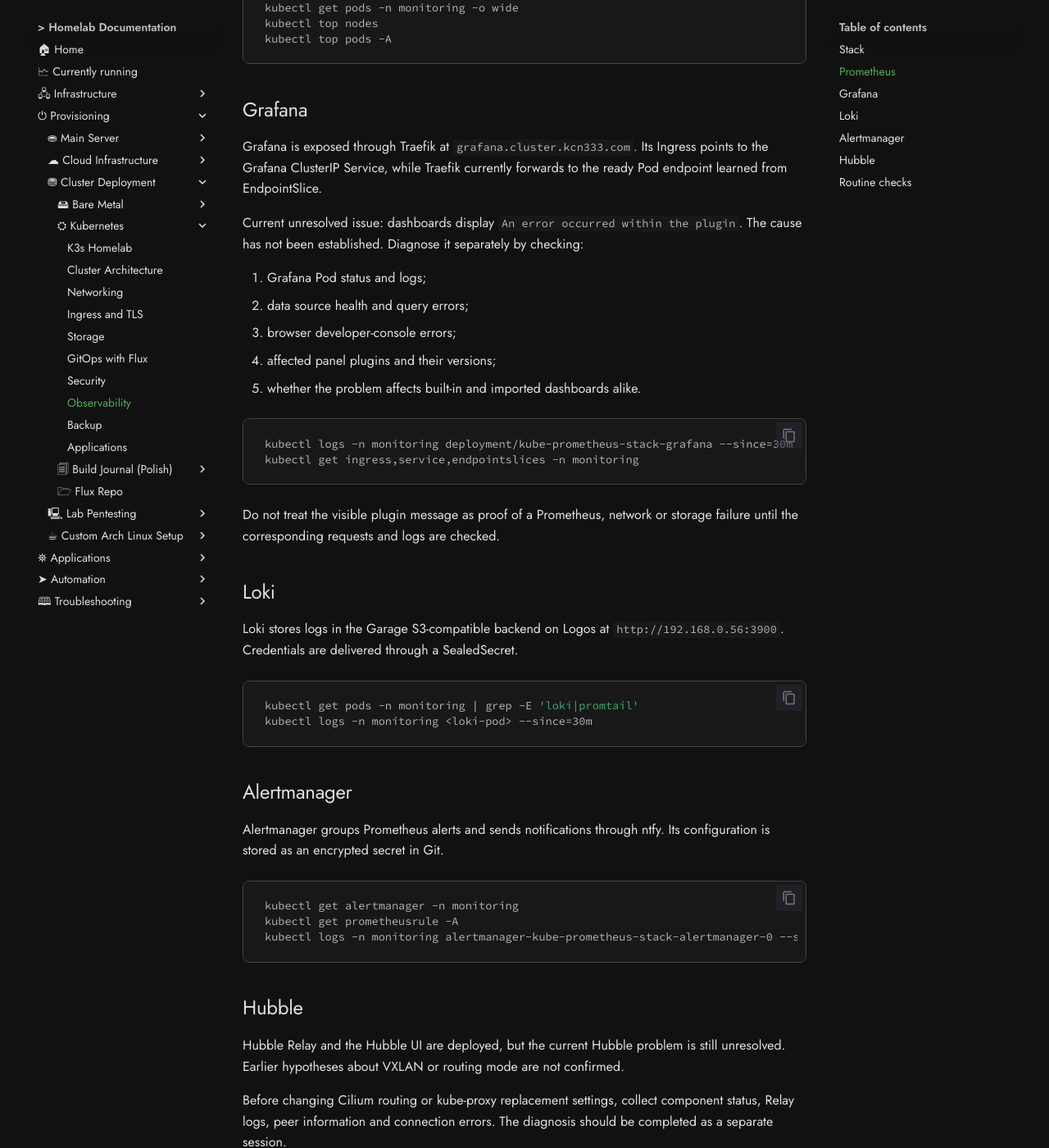
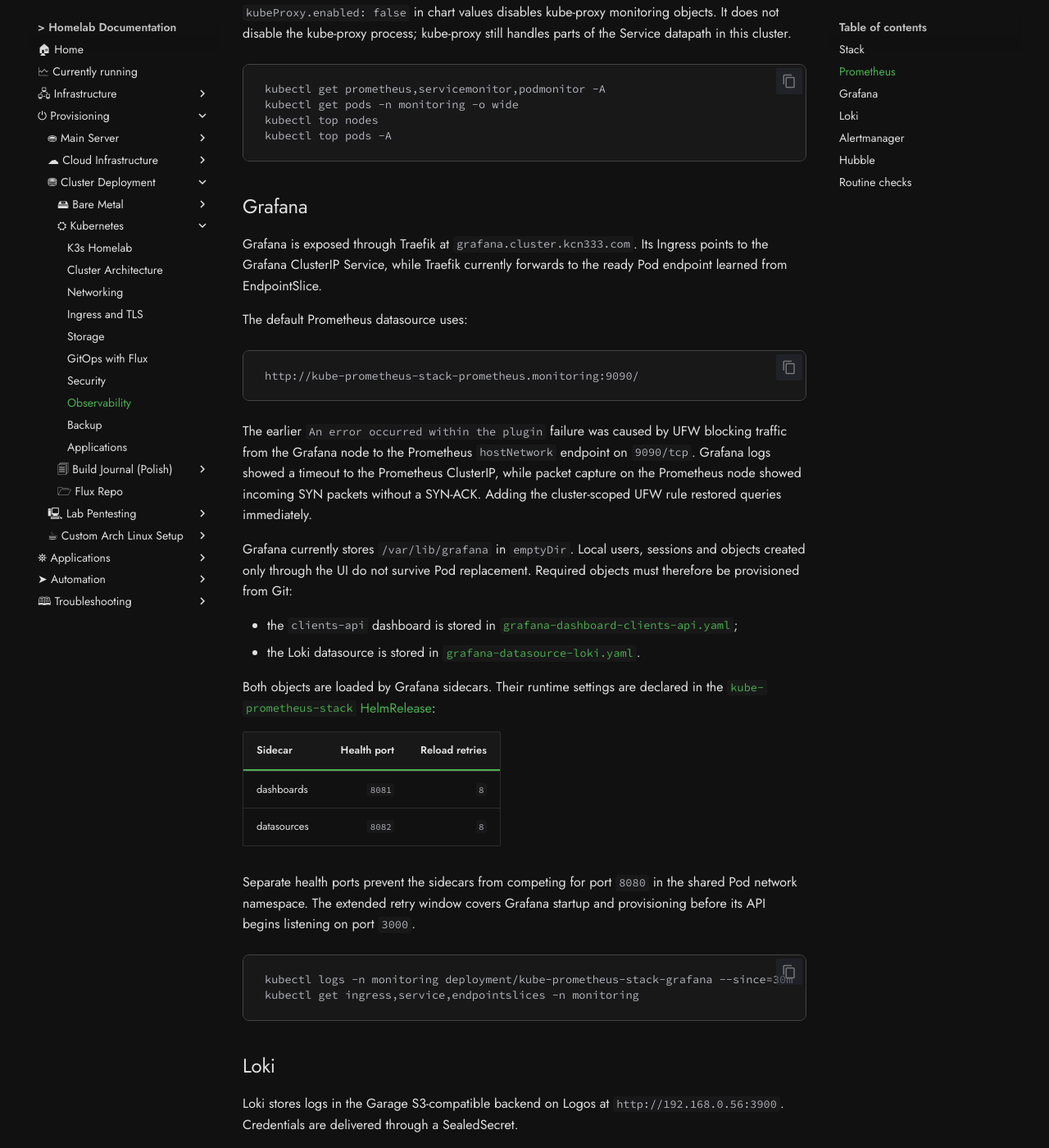
Before and after one commit to kCn3333/homelab, an MkDocs documentation site: the page built from docs/kubernetes/07-observability.md, in a window 1280 px wide and 1400 px high, scrolled down 989 px. Shown: the whole window at 82% size. Built offline with MkDocs 1.6.1 and Material for MkDocs 9.7.7, drawn with Linux system fonts in a browser that asks for light colours; comment, search, counter and statistics services are not loaded; some of the changed text lies outside the part shown.

Commit message:
docs(observability): document Grafana recovery and provisioning

````diff
--- a/docs/kubernetes/07-observability.md
+++ b/docs/kubernetes/07-observability.md
@@ -2,24 +2,30 @@
 
 ## Stack
 
-| Component          | Purpose                                 |
-| ------------------ | --------------------------------------- |
-| Prometheus         | Metrics collection and alert evaluation |
-| Grafana            | Dashboards and queries                  |
-| Alertmanager       | Alert grouping and delivery             |
-| node-exporter      | Node metrics                            |
-| kube-state-metrics | Kubernetes object metrics               |
-| Loki               | Log storage and querying                |
-| Promtail           | Log collection                          |
-| Hubble             | Cilium network-flow visibility          |
+| Component | Purpose |
+|---|---|
+| Prometheus | Metrics collection and alert evaluation |
+| Grafana | Dashboards and queries |
+| Alertmanager | Alert grouping and delivery |
+| node-exporter | Node metrics |
+| kube-state-metrics | Kubernetes object metrics |
+| Loki | Log storage and querying |
+| Promtail | Log collection |
+| Hubble | Cilium network-flow visibility |
 
 `kube-prometheus-stack` is currently deployed as chart version `82.10.1` through Flux.
+The stack includes Grafana `12.4.0` and `kiwigrid/k8s-sidecar:2.5.0`.
 
 ## Prometheus
 
 Prometheus uses `hostNetwork: true` and `hostPID: true` so it can scrape kubelet and
-node-exporter endpoints on node addresses. UFW permits the required traffic inside the
-cluster subnet.
+node-exporter endpoints on node addresses. It therefore listens on TCP port `9090` in
+the network namespace of its node instead of using only a Pod IP.
+
+UFW must allow `9090/tcp` from the cluster-node subnet on every K3s node. This rule is
+managed by the
+[K3s UFW playbook](https://github.com/kCn3333/homelab-ansible/blob/main/cluster/playbooks/power/k3s-ufw.yml)
+and is intentionally not open to the entire LAN or the Internet.
 
 Some kube-prometheus-stack integrations for embedded K3s control-plane components are
 disabled because their expected upstream endpoints are not exposed in the standard
@@ -42,22 +48,44 @@
 to the Grafana ClusterIP Service, while Traefik currently forwards to the ready Pod
 endpoint learned from EndpointSlice.
 
-Current unresolved issue: dashboards display `An error occurred within the plugin`.
-The cause has not been established. Diagnose it separately by checking:
+The default Prometheus datasource uses:
 
-1. Grafana Pod status and logs;
-2. data source health and query errors;
-3. browser developer-console errors;
-4. affected panel plugins and their versions;
-5. whether the problem affects built-in and imported dashboards alike.
+```text
+http://kube-prometheus-stack-prometheus.monitoring:9090/
+```
+
+The earlier `An error occurred within the plugin` failure was caused by UFW blocking
+traffic from the Grafana node to the Prometheus `hostNetwork` endpoint on
+`9090/tcp`. Grafana logs showed a timeout to the Prometheus ClusterIP, while packet
+capture on the Prometheus node showed incoming SYN packets without a SYN-ACK. Adding
+the cluster-scoped UFW rule restored queries immediately.
+
+Grafana currently stores `/var/lib/grafana` in `emptyDir`. Local users, sessions and
+objects created only through the UI do not survive Pod replacement. Required objects
+must therefore be provisioned from Git:
+
+- the `clients-api` dashboard is stored in
+  [`grafana-dashboard-clients-api.yaml`](https://github.com/kCn3333/k3s-homelab/blob/main/infrastructure/operators/monitoring/grafana-dashboard-clients-api.yaml);
+- the Loki datasource is stored in
+  [`grafana-datasource-loki.yaml`](https://github.com/kCn3333/k3s-homelab/blob/main/infrastructure/operators/monitoring/grafana-datasource-loki.yaml).
+
+Both objects are loaded by Grafana sidecars. Their runtime settings are declared in
+the
+[`kube-prometheus-stack` HelmRelease](https://github.com/kCn3333/k3s-homelab/blob/main/infrastructure/operators/monitoring/helmrelease.yaml):
+
+| Sidecar | Health port | Reload retries |
+|---|---:|---:|
+| dashboards | `8081` | `8` |
+| datasources | `8082` | `8` |
+
+Separate health ports prevent the sidecars from competing for port `8080` in the
+shared Pod network namespace. The extended retry window covers Grafana startup and
+provisioning before its API begins listening on port `3000`.
 
 ```bash
 kubectl logs -n monitoring deployment/kube-prometheus-stack-grafana --since=30m
 kubectl get ingress,service,endpointslices -n monitoring
 ```
-
-Do not treat the visible plugin message as proof of a Prometheus, network or storage
-failure until the corresponding requests and logs are checked.
 
 ## Loki
 
@@ -65,8 +93,8 @@
 `http://192.168.0.56:3900`. Credentials are delivered through a SealedSecret.
 
 ```bash
-kubectl get pods -n monitoring | grep -E 'loki|promtail'
-kubectl logs -n monitoring <loki-pod> --since=30m
+kubectl get pods -n loki -o wide
+kubectl logs -n loki loki-0 -c loki --since=30m
 ```
 
 ## Alertmanager
````
